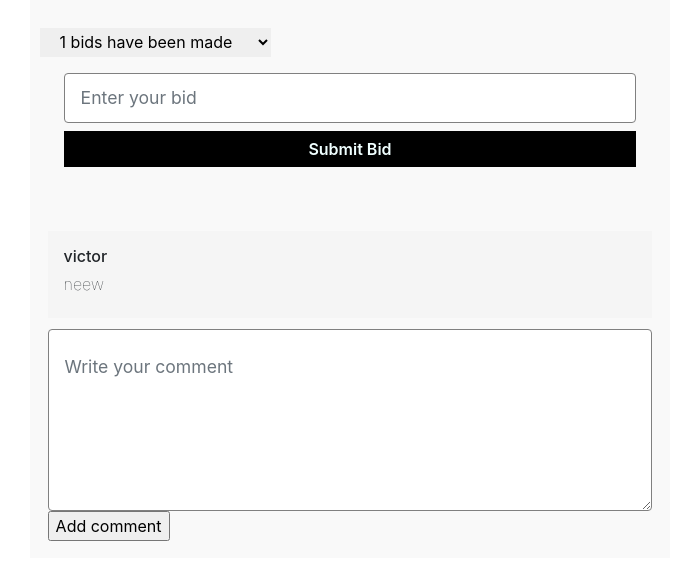
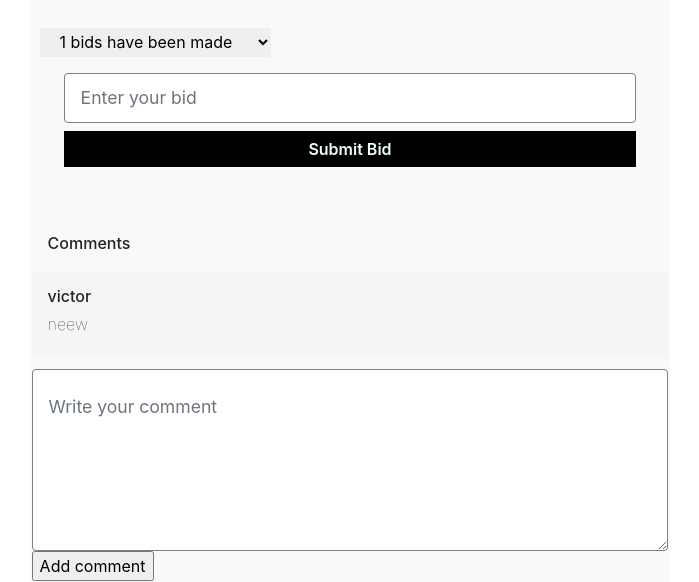
Before and after one commit to Victor-UGB/Citi-Auctions, a Django app: page /listing/4 in a window 1280 px wide. Shown: the part 835-1417 px from the top of the page, without its empty margins (290-989 px from the left). Before the commit the page ends 1376 px from the top, so only its background shows below. Run offline with Django 3.2, Linux system fonts and the light colour scheme; data comes from the database, SQL or seed files in the repository; both versions use the stored data as it was after the commit; some libraries are stand-ins or nearby versions.

Commit message:
new commit

```diff
--- a/auctions/static/auctions/styles.css
+++ b/auctions/static/auctions/styles.css
@@ -497,12 +497,14 @@ ul{
     }
     .listing-page-desc-view{
         display: flex;
+        justify-content: space-between;
         /* flex-wrap: wrap; */
     }
     .listing-page-desc-container{
         display: block;
         padding:0rem 1rem;
         margin-bottom:1rem;
+        width:20rem;
     }
     .listing-page-img-container{
         max-width: 40rem;
@@ -581,9 +583,7 @@ ul{
         width: 60rem;
         display: flex;
         gap: 2rem;
-        padding-block: 2rem;
         padding-inline: 0rem !important;
-        margin-top: 1rem;
     }
     .comment-div{
         width: 45%;
--- a/auctions/templates/auctions/listing.html
+++ b/auctions/templates/auctions/listing.html
@@ -49,7 +49,7 @@ Listing
                 </div>
                 <div class="listing-page-desc-view">
                     <div class="listing-page-img-container"><img class="img" src="{{listing.image}}" /></div>
-                    <div class="listing-page-desc-container">
+                    <div class="listing-page-desc-container" >
                         <div style="padding-top:1rem;">
                             <h7>Description:</h7>
                             <p class="listing-description">{{listing.description}}</p>
@@ -110,9 +110,9 @@ Listing
         <div>
 </div>
 
-
-<div class="comment-section" style="padding:1rem;">
-    <div class="comment-div" style="margin-top: 1.5rem;">
+<div style="padding:1rem; margin-top:1.5rem; font-weight:500;">Comments</div>
+<div class="comment-section" >
+    <div class="comment-div" style="">
         <div>
             {% comment %} <h8 style="font-weight:bold; font-size:1rem;">Comments</h8> {% endcomment %}
         </div>
--- a/auctions/templates/auctions/watchlist.html
+++ b/auctions/templates/auctions/watchlist.html
@@ -22,7 +22,7 @@
                                 <h7>{{listing.created_at}}</h7>
                             </div>
 
-                            <div class="listing-page-desc-view">
+                            <div class="listing-page-desc-view" style="justify-content:start;">
                                 <div class="watchlist-page-img-container"><img class="watchlist-img" src="{{listing.image}}" /></div>
                                 <div class="listing-page-desc-container">
                                     <div class="watchlist-desc1">
```
Also changed, not shown: db.sqlite3.
